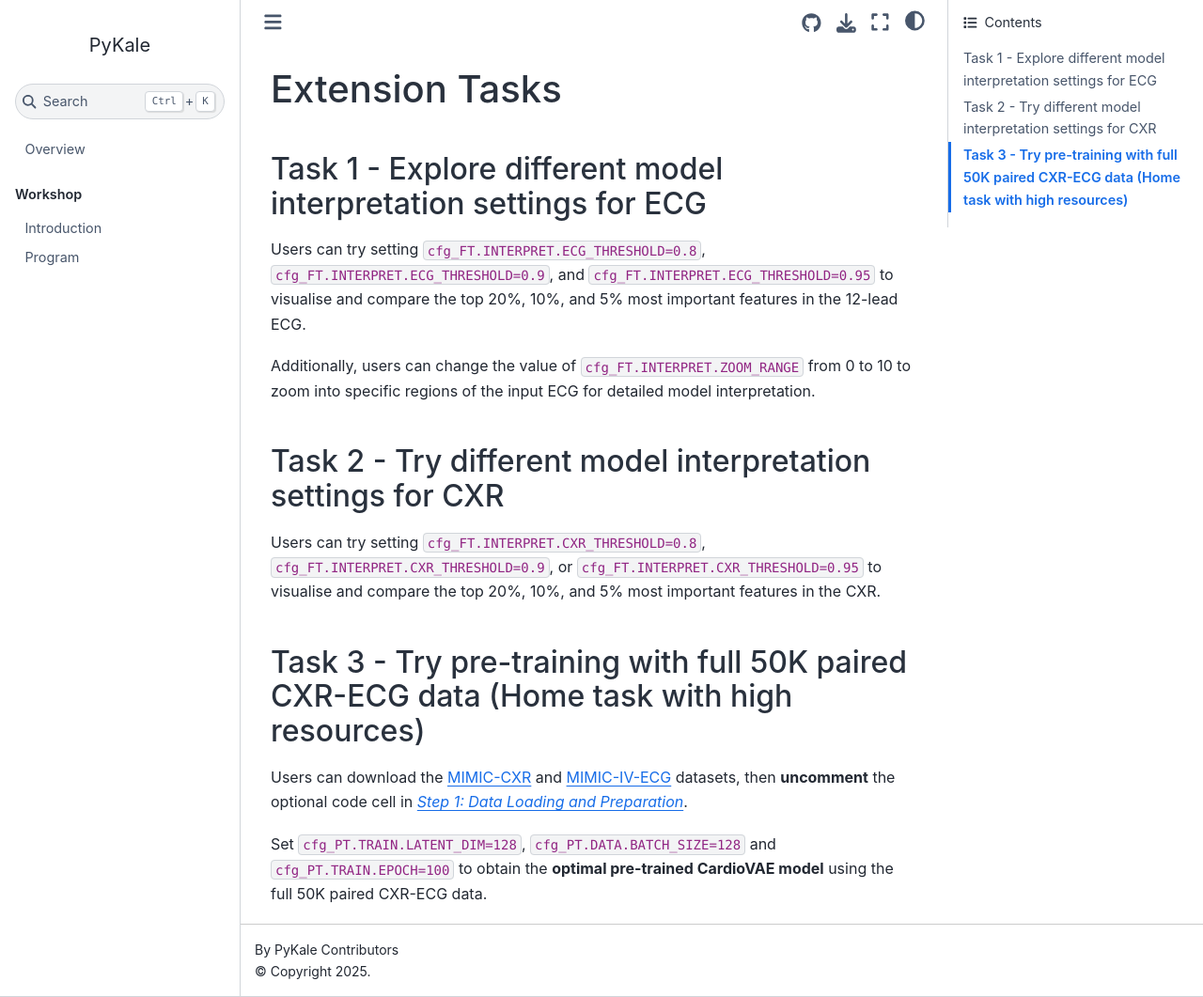
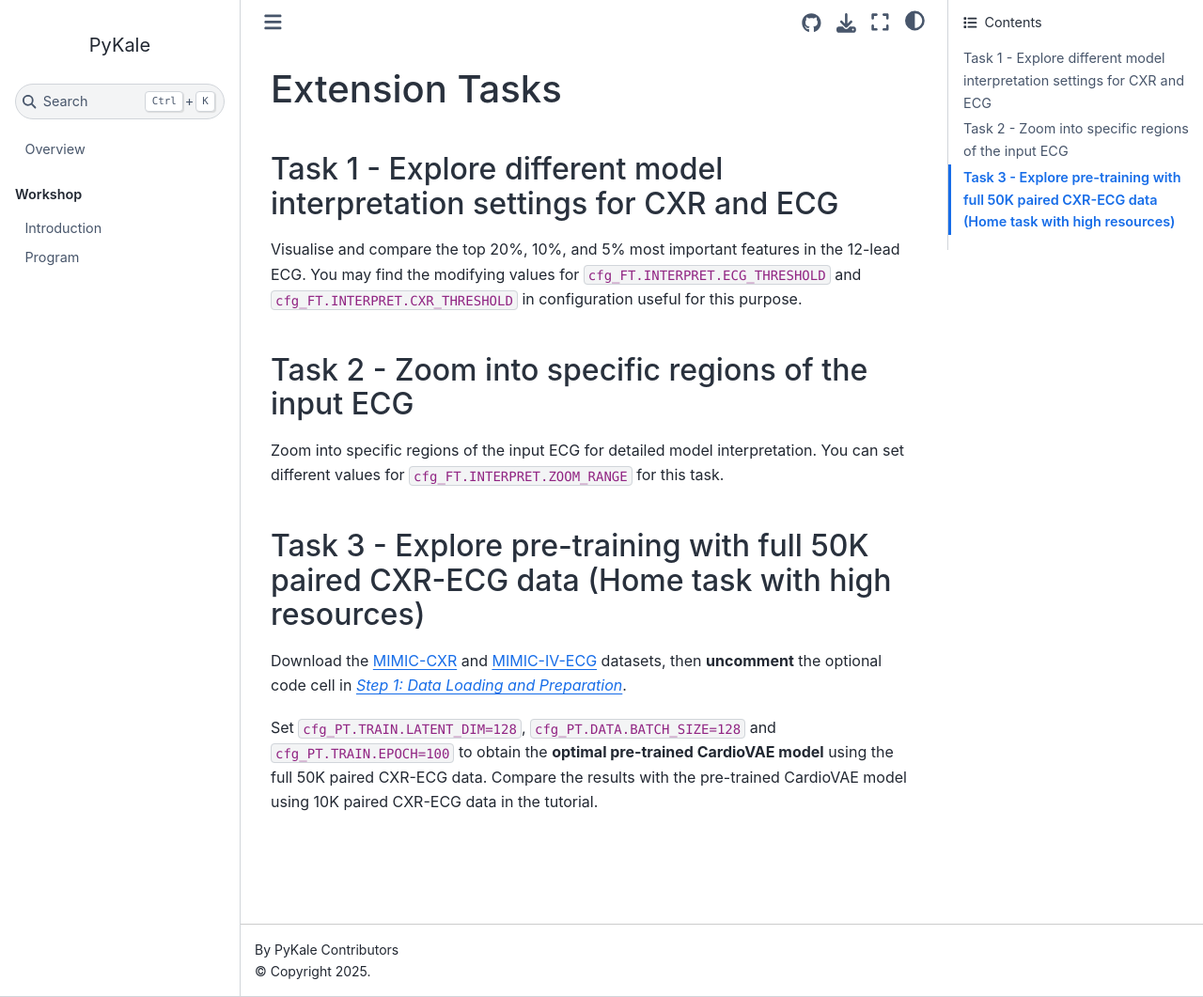
Before and after one commit to pykale/mmai-tutorials, a Jupyter Book: the page built from tutorials/cardiac-hemodynamics-assessment/extend-reading/extension-tasks.md, in a window 1280 px wide and 1061 px high. Shown: the whole window at 94% size. Built offline with Jupyter Book 1.0.4 settings and Sphinx 7.4.7 and the Sphinx Book theme 1.1.4, drawn with Linux system fonts in a browser that asks for light colours; pages that are not in the unit, such as notebooks, are missing from menus.

Commit message:
revise tutorial 0 and extension task for heart and omics tutorial

```diff
--- a/tutorials/cardiac-hemodynamics-assessment/extend-reading/extension-tasks.md
+++ b/tutorials/cardiac-hemodynamics-assessment/extend-reading/extension-tasks.md
@@ -1,16 +1,16 @@
 # Extension Tasks
 
-## Task 1 - Explore different model interpretation settings for ECG
+## Task 1 - Explore different model interpretation settings for CXR and ECG
 
-Users can try setting `cfg_FT.INTERPRET.ECG_THRESHOLD=0.8`, `cfg_FT.INTERPRET.ECG_THRESHOLD=0.9`, and `cfg_FT.INTERPRET.ECG_THRESHOLD=0.95` to visualise and compare the top 20%, 10%, and 5% most important features in the 12-lead ECG.
+Visualise and compare the top 20%, 10%, and 5% most important features in the 12-lead ECG. You may find the modifying values for `cfg_FT.INTERPRET.ECG_THRESHOLD` and `cfg_FT.INTERPRET.CXR_THRESHOLD` in configuration useful for this purpose.
 
-Additionally, users can change the value of `cfg_FT.INTERPRET.ZOOM_RANGE` from 0 to 10 to zoom into specific regions of the input ECG for detailed model interpretation.
+## Task 2 - Zoom into specific regions of the input ECG
 
-## Task 2 - Try different model interpretation settings for CXR
-Users can try setting `cfg_FT.INTERPRET.CXR_THRESHOLD=0.8`, `cfg_FT.INTERPRET.CXR_THRESHOLD=0.9`, or `cfg_FT.INTERPRET.CXR_THRESHOLD=0.95` to visualise and compare the top 20%, 10%, and 5% most important features in the CXR.
+Zoom into specific regions of the input ECG for detailed model interpretation. You can set different values for `cfg_FT.INTERPRET.ZOOM_RANGE` for this task.
 
 
-## Task 3 - Try pre-training with full 50K paired CXR-ECG data (Home task with high resources)
-Users can download the [MIMIC-CXR](https://physionet.org/content/mimic-cxr/2.1.0/) and [MIMIC-IV-ECG](https://physionet.org/content/mimic-iv-ecg/1.0/) datasets, then **uncomment** the optional code cell in *[Step 1: Data Loading and Preparation](https://pykale.github.io/mmai-tutorials/tutorials/cardiac-hemodynamics-assessment/tutorial-heart.html#step-1-data-loading-and-preparation)*.
+## Task 3 - Explore pre-training with full 50K paired CXR-ECG data (Home task with high resources)
 
-Set `cfg_PT.TRAIN.LATENT_DIM=128`, `cfg_PT.DATA.BATCH_SIZE=128` and `cfg_PT.TRAIN.EPOCH=100` to obtain the **optimal pre-trained CardioVAE model** using the full 50K paired CXR-ECG data.
+Download the [MIMIC-CXR](https://physionet.org/content/mimic-cxr/2.1.0/) and [MIMIC-IV-ECG](https://physionet.org/content/mimic-iv-ecg/1.0/) datasets, then **uncomment** the optional code cell in *[Step 1: Data Loading and Preparation](https://pykale.github.io/mmai-tutorials/tutorials/cardiac-hemodynamics-assessment/tutorial-heart.html#step-1-data-loading-and-preparation)*.
+
+Set `cfg_PT.TRAIN.LATENT_DIM=128`, `cfg_PT.DATA.BATCH_SIZE=128` and `cfg_PT.TRAIN.EPOCH=100` to obtain the **optimal pre-trained CardioVAE model** using the full 50K paired CXR-ECG data. Compare the results with the pre-trained CardioVAE model using 10K paired CXR-ECG data in the tutorial.
```
Also changed, not shown: README.md (+1 -1 lines), tutorials/multiomics-cancer-classification/extend-reading/extension-tasks.md (+10 -5 lines), workshop/intro.md (+3 -3 lines), 5 other files.
